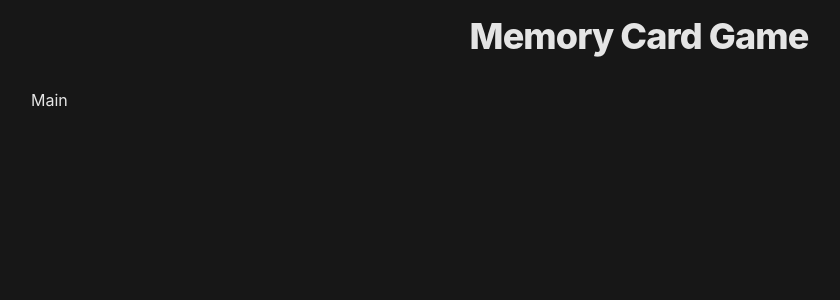
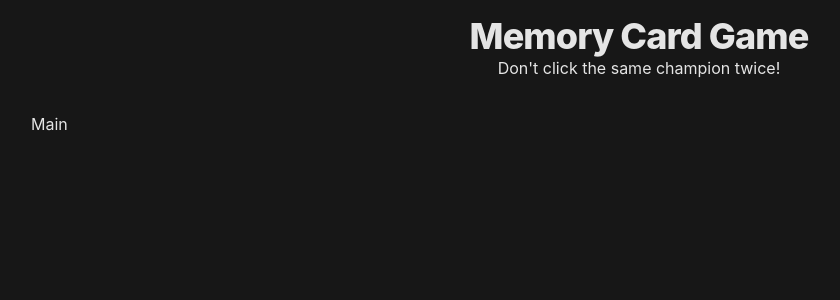
Before and after one commit to rndall/odin-memory-card, a React (Vite) app: page / in a window 1280 px wide. Shown: the top 300 px of the page, without its empty margins (1-841 px from the left). Built offline with nearby package versions, Linux system fonts and the light colour scheme.

Commit message:
feat: add directions in header

```diff
--- a/src/components/Header.tsx
+++ b/src/components/Header.tsx
@@ -2,9 +2,10 @@ import Container from "./Container"
 
 function Header() {
   return (
-    <header>
+    <header className="text-center">
       <Container>
         <h1>Memory Card Game</h1>
+        <p>Don't click the same champion twice!</p>
       </Container>
     </header>
   )
```
